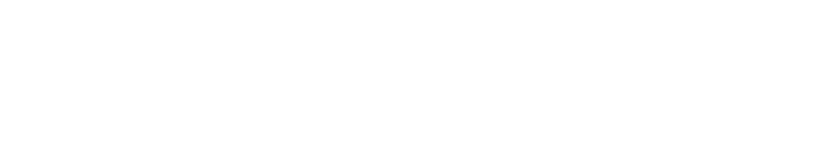
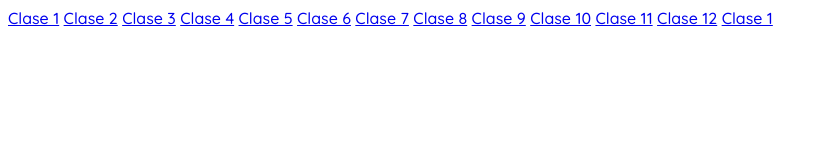
Before and after one commit to OscarRdz9608/frontend-developer-practico, a plain HTML site: page index.html in a window 1280 px wide. Shown: the whole page, without its empty margins (0-827 px from the left). Drawn offline with Linux system fonts and the light colour scheme.

Commit message:
Curso Terminado

```diff
--- a/index.html
+++ b/index.html
@@ -21,6 +21,18 @@
     </Style>
 </head>
 <body>
-
+    <a href="./clase1.html">Clase 1</a>
+    <a href="./clase2.html">Clase 2</a>
+    <a href="./clase3.html">Clase 3</a>
+    <a href="./clase4.html">Clase 4</a>
+    <a href="./clase5.html">Clase 5</a>
+    <a href="./clase6.html">Clase 6</a>
+    <a href="./clase7.html">Clase 7</a>
+    <a href="./clase8.html">Clase 8</a>
+    <a href="./clase9.html">Clase 9</a>
+    <a href="./clase10.html">Clase 10</a>
+    <a href="./clase11.html">Clase 11</a>
+    <a href="./clase12.html">Clase 12</a>
+    <a href="./clase13.html">Clase 1</a>
 </body>
 </html>
```
